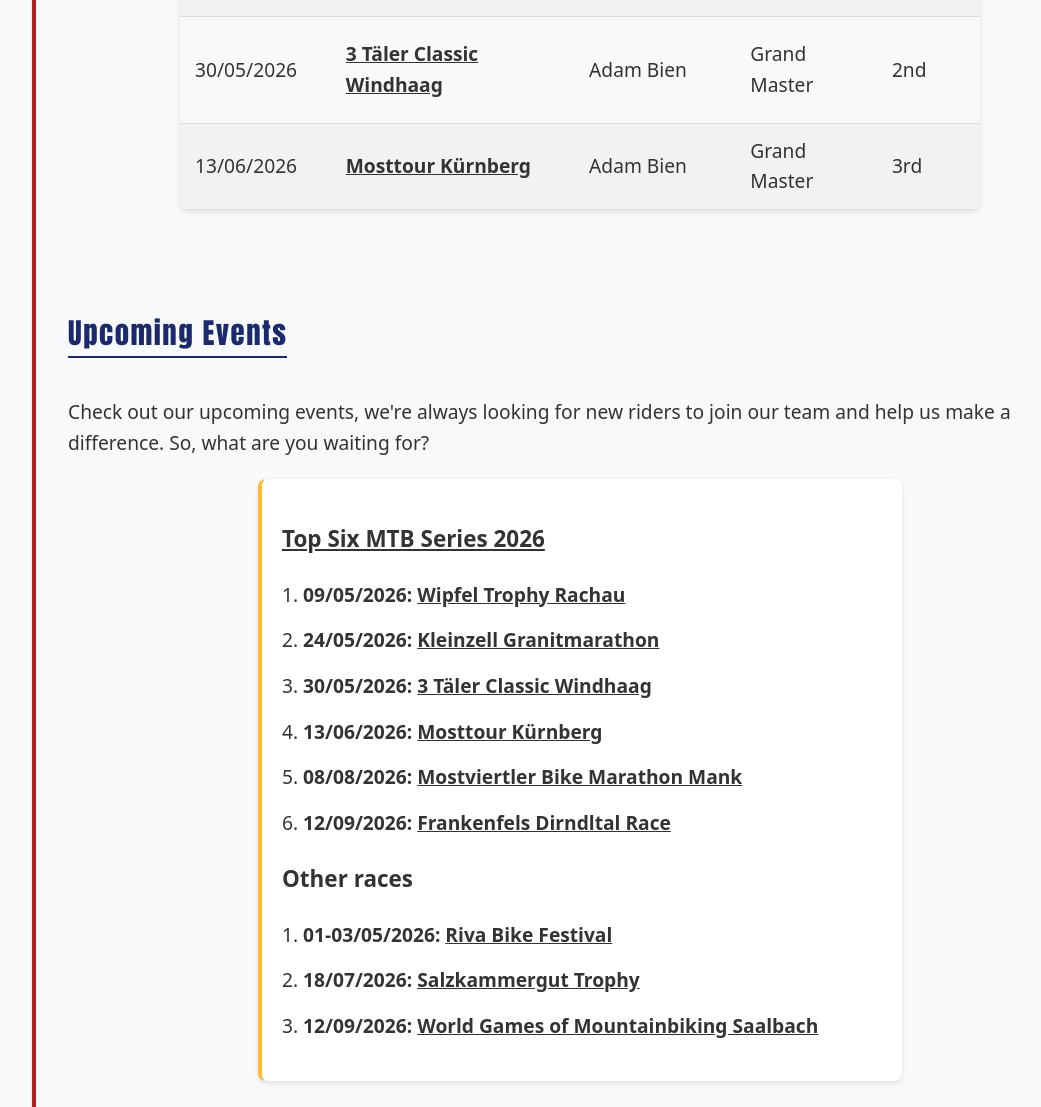
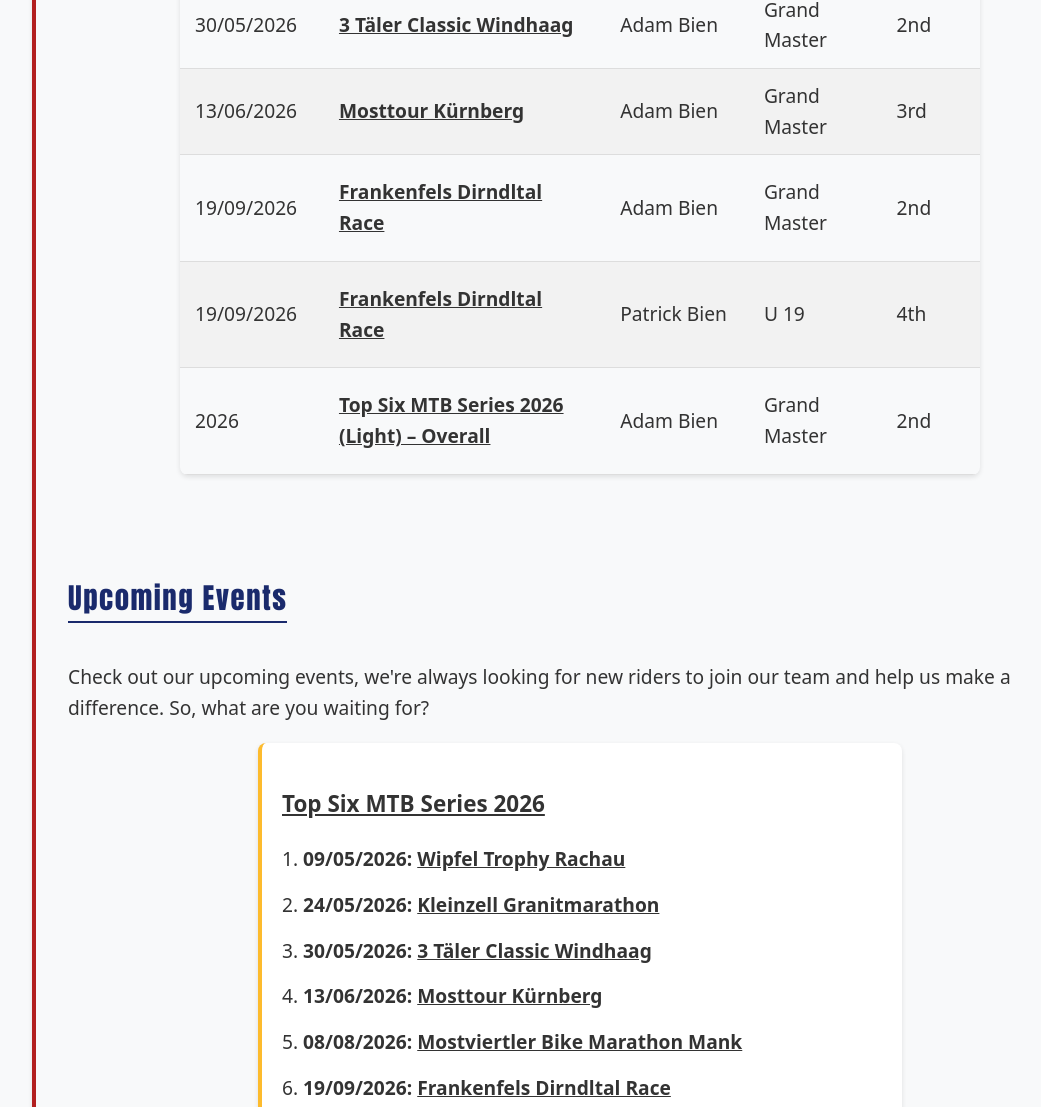
Before and after one commit to PatrickBien/race2help.bike, a plain HTML site: page index.html in a window 1280 px wide. Shown: the part 2369-3476 px from the top of the page, without its empty margins (62-1103 px from the left). Drawn offline with Linux system fonts and the light colour scheme.

Commit message:
ranking updated

```diff
--- a/index.html
+++ b/index.html
@@ -23,7 +23,7 @@
 
             <article class="charity-callout">
                 <h2>Ride Hard, Give Harder</h2>
-                <p>We just launched our new fundraising campaign, "Ride Hard, Give Harder", with radeln &amp; helfen
+          <p>We just launched our new fundraising campaign, "Ride Hard, Give Harder", with radeln &amp; helfen
                     e.V. to support disadvantaged children.
                     <a class="textlink" href="https://radelnundhelfen.koalect.com/de-DE/project/ride-hard-give-harder-by-race2help-bike?tab=ubersicht">Support the campaign &rarr;</a>
                 </p>
@@ -145,6 +145,27 @@
                                 <td>Grand Master</td>
                                 <td>3rd</td>
                             </tr>
+                            <tr>
+                                <td>19/09/2026</td>
+                                <td><a class="textlink" href="https://www.dirndltal-race.at/">Frankenfels Dirndltal Race</a></td>
+                                <td>Adam Bien</td>
+                                <td>Grand Master</td>
+                                <td>2nd</td>
+                            </tr>
+                            <tr>
+                                <td>19/09/2026</td>
+                                <td><a class="textlink" href="https://www.dirndltal-race.at/">Frankenfels Dirndltal Race</a></td>
+                                <td>Patrick Bien</td>
+                                <td>U 19</td>
+                                <td>4th</td>
+                            </tr>
+                            <tr>
+                                <td>2026</td>
+                                <td><a class="textlink" href="https://cups.racetime.pro/season/1/cup/124">Top Six MTB Series 2026 (Light) &ndash; Overall</a></td>
+                                <td>Adam Bien</td>
+                                <td>Grand Master</td>
+                                <td>2nd</td>
+                            </tr>
                         </table>
                     </div>
                 </details>
@@ -181,7 +202,7 @@
                             <a class="textlink" href="https://gsuf.at/veranstaltungen/mountainbikerennen/">Mostviertler Bike Marathon Mank</a>
                         </li>
                         <li>
-                            <strong>12/09/2026:</strong>
+                            <strong>19/09/2026:</strong>
                             <a class="textlink" href="https://www.dirndltal-race.at/">Frankenfels Dirndltal Race</a>
                         </li>
                     </ol>
```
